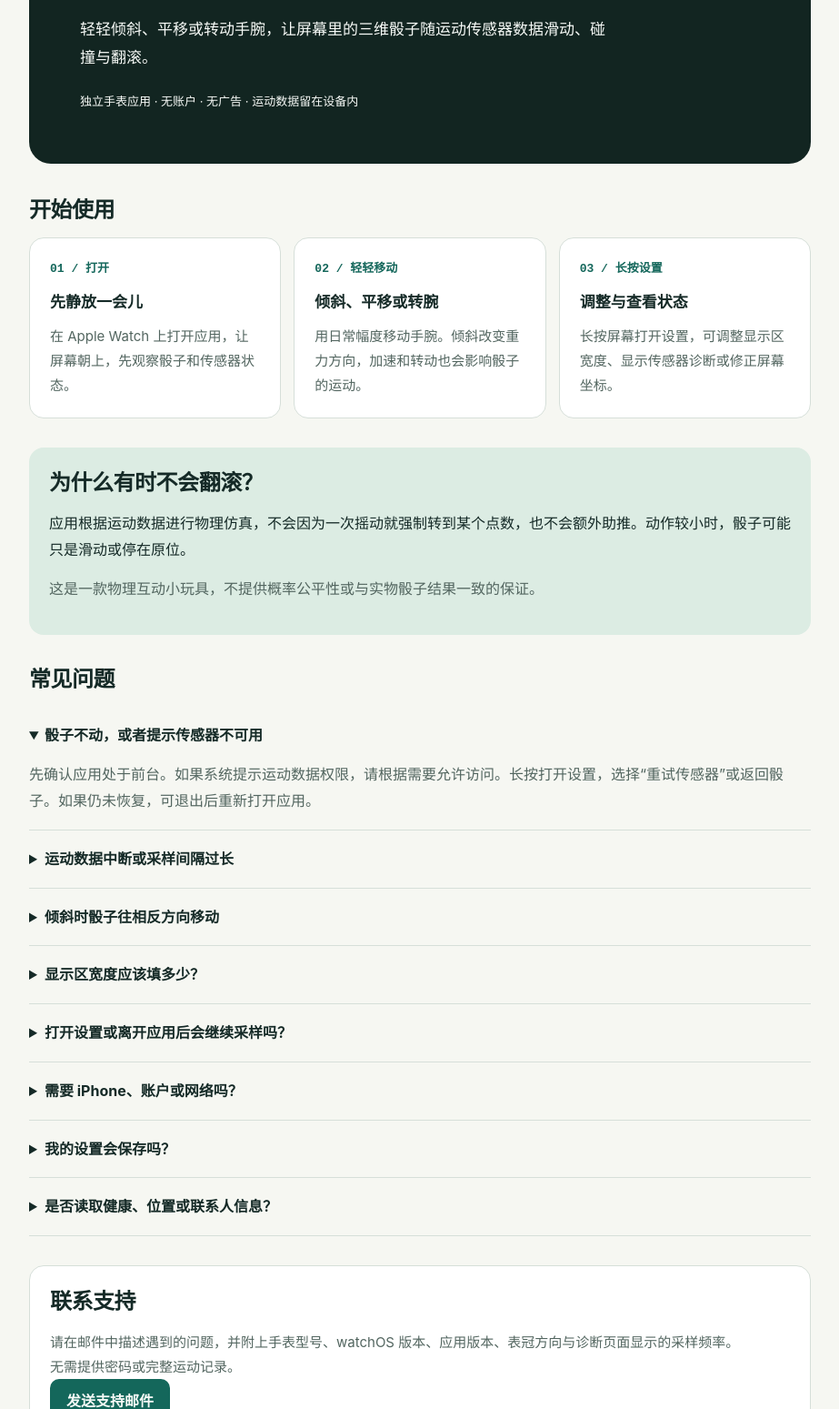
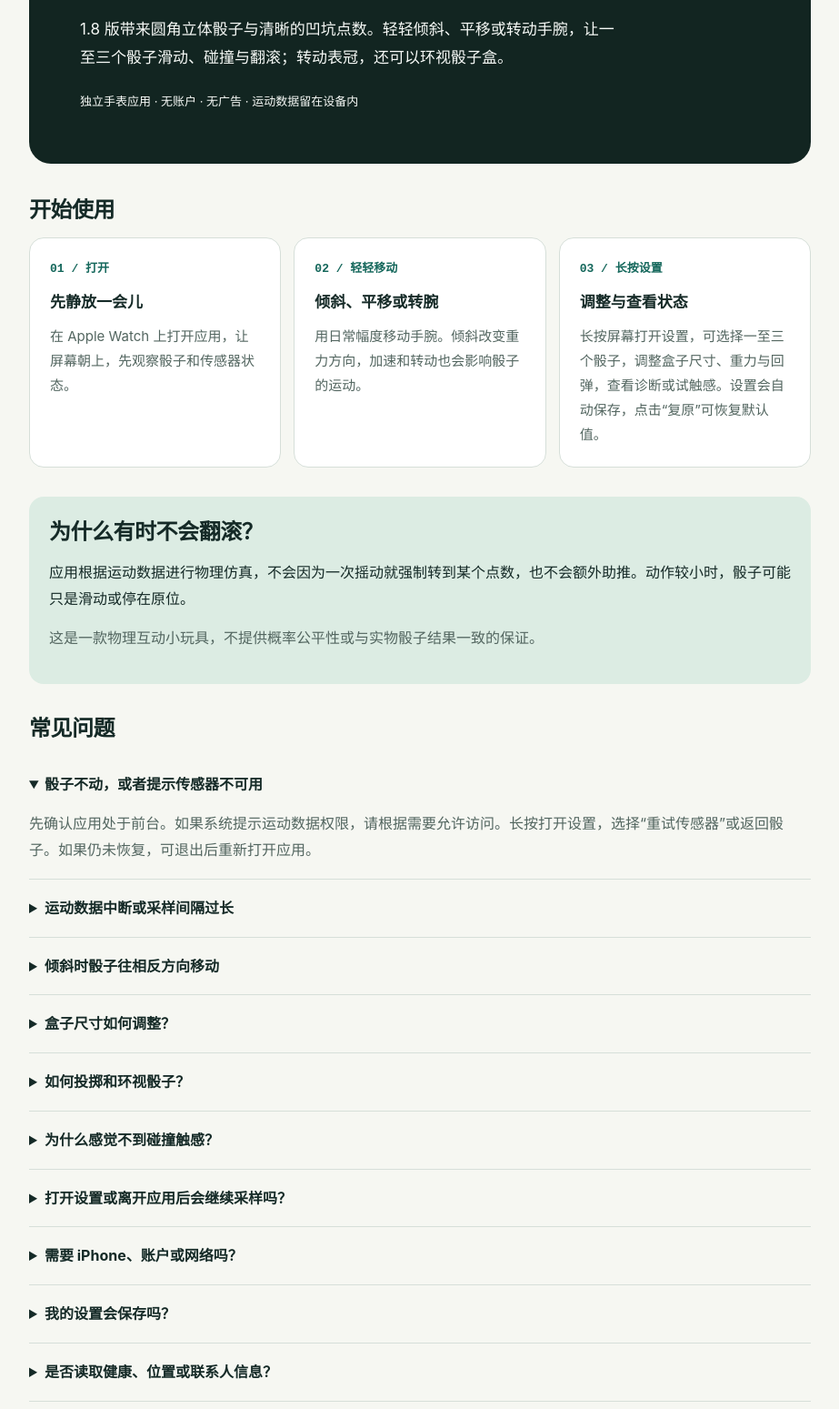
Before and after one commit to zuoqin123222/wristdice-site, a plain HTML site: page index.html in a window 1280 px wide. Shown: the part 318-1867 px from the top of the page at 91% size, without its empty margins (178-1101 px from the left). Drawn offline with Linux system fonts and the light colour scheme.

Commit message:
Update support for WristDice 1.8
Updated content for the app description, usage instructions, and FAQs to reflect new features and improvements.

```diff
--- a/index.html
+++ b/index.html
@@ -24,7 +24,7 @@
       <div class="hero">
         <p class="eyebrow">腕上物理骰子 · APPLE WATCH</p>
         <h1>把一个骰子盒，<br>戴在手腕上。</h1>
-        <p>轻轻倾斜、平移或转动手腕，让屏幕里的三维骰子随运动传感器数据滑动、碰撞与翻滚。</p>
+        <p>1.8 版带来圆角立体骰子与清晰的凹坑点数。轻轻倾斜、平移或转动手腕，让一至三个骰子滑动、碰撞与翻滚；转动表冠，还可以环视骰子盒。</p>
         <p class="meta">独立手表应用 · 无账户 · 无广告 · 运动数据留在设备内</p>
       </div>
       <section id="start" aria-labelledby="start-title">
@@ -32,7 +32,7 @@
         <div class="cards">
           <article class="card"><span class="step">01 / 打开</span><h3>先静放一会儿</h3><p>在 Apple Watch 上打开应用，让屏幕朝上，先观察骰子和传感器状态。</p></article>
           <article class="card"><span class="step">02 / 轻轻移动</span><h3>倾斜、平移或转腕</h3><p>用日常幅度移动手腕。倾斜改变重力方向，加速和转动也会影响骰子的运动。</p></article>
-          <article class="card"><span class="step">03 / 长按设置</span><h3>调整与查看状态</h3><p>长按屏幕打开设置，可调整显示区宽度、显示传感器诊断或修正屏幕坐标。</p></article>
+          <article class="card"><span class="step">03 / 长按设置</span><h3>调整与查看状态</h3><p>长按屏幕打开设置，可选择一至三个骰子，调整盒子尺寸、重力与回弹，查看诊断或试触感。设置会自动保存，点击“复原”可恢复默认值。</p></article>
         </div>
       </section>
       <section class="note">
@@ -44,12 +44,14 @@
         <h2 id="faq-title">常见问题</h2>
         <details open><summary>骰子不动，或者提示传感器不可用</summary><p>先确认应用处于前台。如果系统提示运动数据权限，请根据需要允许访问。长按打开设置，选择“重试传感器”或返回骰子。如果仍未恢复，可退出后重新打开应用。</p></details>
         <details><summary>运动数据中断或采样间隔过长</summary><p>应用会暂停仿真，避免继续使用过期的数据。长按打开设置后重试。反馈问题时，请附上提示文字、手表型号与 watchOS 版本。</p></details>
-        <details><summary>倾斜时骰子往相反方向移动</summary><p>默认方向会根据表冠位置适配。缓慢抬高手表右边，骰子应向左移动。如果方向相反，可长按打开设置，切换“屏幕坐标额外旋转 180°”后再检查。</p></details>
-        <details><summary>显示区宽度应该填多少？</summary><p>填写屏幕显示区域的实际宽度，而不是表壳标称尺寸。可在 28–42 mm 之间调整。这个值用于设置虚拟盒子的物理宽度；骰子边长为 9 mm，盒子深度为 20 mm。</p></details>
-        <details><summary>打开设置或离开应用后会继续采样吗？</summary><p>打开设置、应用不再处于活动状态或退出时，会停止运动采样并暂停仿真。返回前台并关闭设置后恢复。</p></details>
+        <details><summary>倾斜时骰子往相反方向移动</summary><p>应用自动读取 watchOS 的左右手与表冠方向设置。请先确认手表“设置 → 通用 → 方向”与实际佩戴一致，再缓慢抬高手表右边，骰子应向左移动。</p></details>
+        <details><summary>盒子尺寸如何调整？</summary><p>默认尺寸按手表显示区适配。宽度使用显示区域的实际宽度，而非表壳标称尺寸，可在 28–42 mm 内调整；盒深可在 18–70 mm 内调整。一至三个骰子的边长分别为 9、8、7.2 mm。</p></details>
+        <details><summary>如何投掷和环视骰子？</summary><p>双击骰子画面可施加一次投掷冲量；点“抛入”可从上方落入骰子。转动表冠可绕盒子观察，停转后视角会平滑回到默认位置。系统支持的双指互点也可触发“抛入”。</p></details>
+        <details><summary>为什么感觉不到碰撞触感？</summary><p>只有达到强度与节奏条件的撞击才会请求短促系统触感。长按进入设置，点“试触感”检查输出，再查看诊断里的撞击数与反馈数；同时检查系统触感设置。</p></details>
+        <details><summary>打开设置或离开应用后会继续采样吗？</summary><p>打开设置或真正进入后台时，应用停止采样并暂停仿真。短暂抬腕状态变化会继续处理；系统暗屏可能限制帧率和手势。返回前台后会清除旧采样间隔再恢复。</p></details>
         <details><summary>需要 iPhone、账户或网络吗？</summary><p>骰子互动在 Apple Watch 上独立运行，不要求应用账户，也不通过网络发送运动数据。应用的下载和安装由 Apple 的分发平台处理。</p></details>
-        <details><summary>我的设置会保存吗？</summary><p>显示区宽度、诊断开关和坐标修正开关保存在设备本地，再次打开应用时会读取这些设置。</p></details>
-        <details><summary>是否读取健康、位置或联系人信息？</summary><p>1.0 版本的骰子互动使用设备运动数据，不读取健康记录、位置、联系人、照片或麦克风数据。详细处理方式见<a href="privacy.html">隐私政策</a>。</p></details>
+        <details><summary>我的设置会保存吗？</summary><p>骰子数量、盒子尺寸、重力、回弹与诊断开关保存在设备本地，再次打开应用时会自动恢复。设置中的“复原”按钮可恢复默认配置。</p></details>
+        <details><summary>是否读取健康、位置或联系人信息？</summary><p>1.8 版本的骰子互动使用设备运动数据，不读取健康记录、位置、联系人、照片或麦克风数据。详细处理方式见<a href="privacy.html">隐私政策</a>。</p></details>
       </section>
       <section id="contact" class="card" hidden aria-labelledby="contact-title">
         <h2 id="contact-title">联系支持</h2>
```
